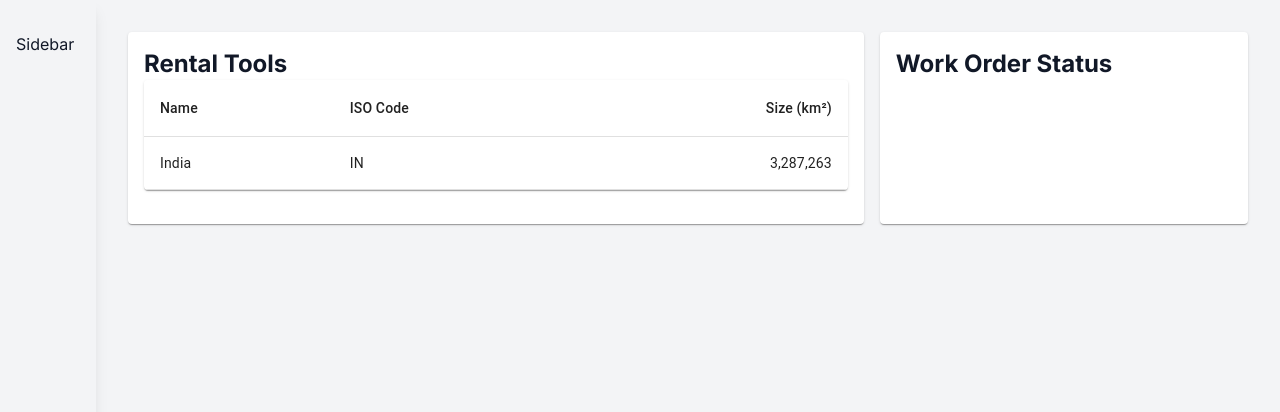
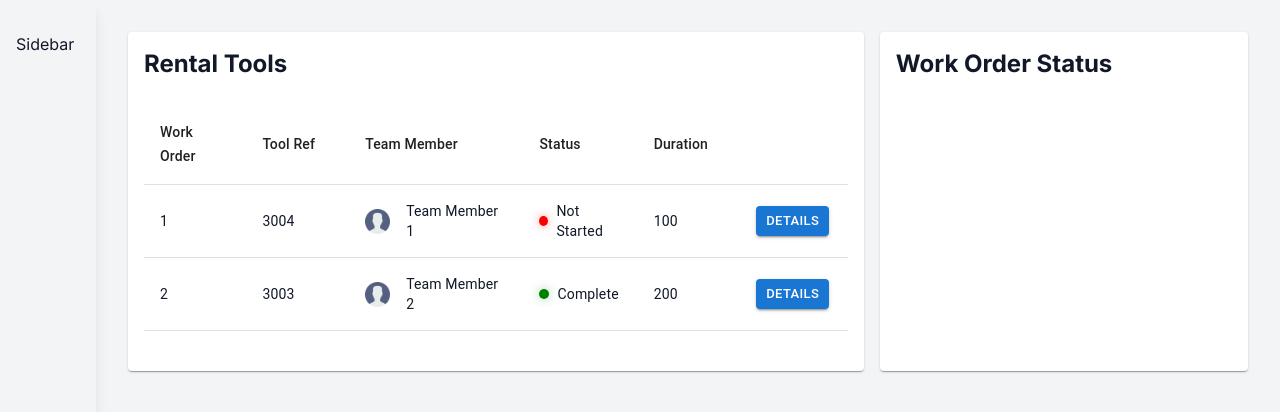
Before and after one commit to deluxesande/dakri-cartons-dashboard, a Next.js app: page / in a window 1280 px wide. Shown: the top 412 px of the page. Built offline with nearby package versions, Linux system fonts and the light colour scheme.

Commit message:
(Add): rental tools table

```diff
--- a/app/Components/StickyTable/index.tsx
+++ b/app/Components/StickyTable/index.tsx
@@ -8,9 +8,12 @@ import TableContainer from "@mui/material/TableContainer";
 import TableHead from "@mui/material/TableHead";
 import TablePagination from "@mui/material/TablePagination";
 import TableRow from "@mui/material/TableRow";
+import Image from "next/image";
+import { Button } from "@mui/material";
+import Text from "@components/Text";
 
 interface Column {
-    id: "name" | "code" | "size";
+    id: "workOrder" | "toolRef" | "teamMember" | "status" | "duration";
     label: string;
     minWidth?: number;
     align?: "right";
@@ -18,28 +21,49 @@ interface Column {
 }
 
 const columns: readonly Column[] = [
-    { id: "name", label: "Name", minWidth: 170 },
-    { id: "code", label: "ISO\u00a0Code", minWidth: 100 },
+    { id: "workOrder", label: "Work Order", minWidth: 50 },
+    { id: "toolRef", label: "Tool Ref", minWidth: 50 },
     {
-        id: "size",
-        label: "Size\u00a0(km\u00b2)",
+        id: "teamMember",
+        label: "Team Member",
         minWidth: 170,
-        align: "right",
-        format: (value: number) => value.toLocaleString("en-US"),
     },
+    { id: "status", label: "Status", minWidth: 100 },
+    { id: "duration", label: "Duration", minWidth: 100 },
 ];
 
 interface Data {
-    name: string;
-    code: string;
-    size: number;
+    workOrder: number;
+    toolRef: number;
+    teamMember: string;
+    teamMemberImage: string; // New property for the image URL
+    status: string;
+    duration: number;
 }
 
-function createData(name: string, code: string, size: number): Data {
-    return { name, code, size };
+function createData(
+    workOrder: number,
+    toolRef: number,
+    teamMember: string,
+    teamMemberImage: string, // New parameter for the image URL
+    status: string,
+    duration: number
+): Data {
+    return {
+        workOrder,
+        toolRef,
+        teamMember,
+        teamMemberImage,
+        status,
+        duration,
+    };
 }
 
-const rows = [createData("India", "IN", 3287263)];
+const rows = [
+    createData(1, 3004, "Team Member 1", "/avatar.png", "Not Started", 100),
+    createData(2, 3003, "Team Member 2", "/avatar.png", "Complete", 200),
+    // Add more data as needed
+];
 
 export default function StickyTable() {
     const [page, setPage] = React.useState(0);
@@ -49,7 +73,7 @@ export default function StickyTable() {
     };
 
     return (
-        <Paper className="w-full overflow-hidden">
+        <div className="w-full overflow-hidden py-6">
             <TableContainer className="max-h-[440px]">
                 <Table stickyHeader aria-label="sticky table">
                     <TableHead>
@@ -59,10 +83,18 @@ export default function StickyTable() {
                                     key={column.id}
                                     align={column.align}
                                     className={`min-w-${column.minWidth}`}
+                                    style={{
+                                        width:
+                                            column.id === "workOrder" ||
+                                            column.id === "toolRef"
+                                                ? 100
+                                                : column.minWidth,
+                                    }} // Set width for specific columns
                                 >
                                     {column.label}
                                 </TableCell>
                             ))}
+                            <TableCell className="w-6"></TableCell>
                         </TableRow>
                     </TableHead>
                     <TableBody>
@@ -72,7 +104,7 @@ export default function StickyTable() {
                                     hover
                                     role="checkbox"
                                     tabIndex={-1}
-                                    key={row.code}
+                                    key={row.workOrder}
                                 >
                                     {columns.map((column) => {
                                         const value = row[column.id];
@@ -81,13 +113,67 @@ export default function StickyTable() {
                                                 key={column.id}
                                                 align={column.align}
                                             >
-                                                {column.format &&
-                                                typeof value === "number"
-                                                    ? column.format(value)
-                                                    : value}
+                                                {column.id === "status" ? (
+                                                    <div className="flex items-center gap-2">
+                                                        <div
+                                                            style={{
+                                                                width: "10px",
+                                                                height: "10px",
+                                                                borderRadius:
+                                                                    "50%",
+                                                                backgroundColor:
+                                                                    value ===
+                                                                    "Complete"
+                                                                        ? "green"
+                                                                        : value ===
+                                                                          "In Progress"
+                                                                        ? "blue"
+                                                                        : "red",
+                                                                boxShadow: `0 0 10px 2px ${
+                                                                    value ===
+                                                                    "Complete"
+                                                                        ? "rgba(0, 128, 0, 0.2)"
+                                                                        : value ===
+                                                                          "In Progress"
+                                                                        ? "rgba(0, 0, 255, 0.2)"
+                                                                        : "rgba(255, 0, 0, 0.2)"
+                                                                }`,
+                                                            }}
+                                                        />
+                                                        <Text>{value}</Text>
+                                                    </div>
+                                                ) : column.id ===
+                                                  "teamMember" ? (
+                                                    <div className="flex items-center justify-center gap-4">
+                                                        <Image
+                                                            src={
+                                                                row.teamMemberImage
+                                                            }
+                                                            alt={row.teamMember}
+                                                            width="25"
+                                                            height="25"
+                                                        />{" "}
+                                                        {/* Display the image */}
+                                                        <Text>{value}</Text>
+                                                    </div>
+                                                ) : column.format &&
+                                                  typeof value === "number" ? (
+                                                    column.format(value)
+                                                ) : (
+                                                    <Text>{value}</Text>
+                                                )}
                                             </TableCell>
                                         );
                                     })}
+                                    <TableCell className="w-6">
+                                        <Button
+                                            variant="contained"
+                                            color="primary"
+                                            size="small"
+                                        >
+                                            Details
+                                        </Button>
+                                    </TableCell>
                                 </TableRow>
                             );
                         })}
@@ -102,6 +188,6 @@ export default function StickyTable() {
                 onPageChange={handleChangePage}
                 className="pagination"
             /> */}
-        </Paper>
+        </div>
     );
 }
--- a/app/Components/Text/index.tsx
+++ b/app/Components/Text/index.tsx
@@ -28,7 +28,7 @@ export default function Text({
     return (
         <Component
             {...props}
-            className={"text-gray-900 dark:text-gray-100 " + className}
+            className={"text-gray-900 dark:text-gray-900 " + className}
         >
             {children}
         </Component>
--- a/app/layout.tsx
+++ b/app/layout.tsx
@@ -18,8 +18,8 @@ export default function RootLayout({
     return (
         <html lang="en">
             <body className={inter.className}>
-                <div className="flex bg-gray-100 dark:bg-gray-900">
-                    <div className="w-24 h-screen bg-gray-100 dark:bg-gray-800 p-4 py-8 shadow-lg">
+                <div className="flex bg-gray-100">
+                    <div className="w-24 h-screen bg-gray-100 p-4 py-8 shadow-lg">
                         {/* Sidebar content goes here */}
                         <Text variant="h2">Sidebar</Text>
                     </div>
--- a/app/page.tsx
+++ b/app/page.tsx
@@ -8,13 +8,13 @@ export default function Home() {
         <>
             <div className="space-y-6">
                 <div className="flex gap-4">
-                    <Card className="dark-light-card w-2/3 min-h-48 shadow rounded-md p-4">
+                    <Card className="w-2/3 min-h-48 shadow rounded-md p-4">
                         <Text variant="h1" className="font-bold text-2xl">
                             Rental Tools
                         </Text>
                         <StickyTable />
                     </Card>
-                    <Card className="dark-light-card w-1/3 min-h-48 shadow rounded-md p-4">
+                    <Card className="w-1/3 min-h-48 shadow rounded-md p-4">
                         <Text variant="h1" className="font-bold text-2xl">
                             Work Order Status
                         </Text>
```
Also changed, not shown: public/avatar.png (added).
